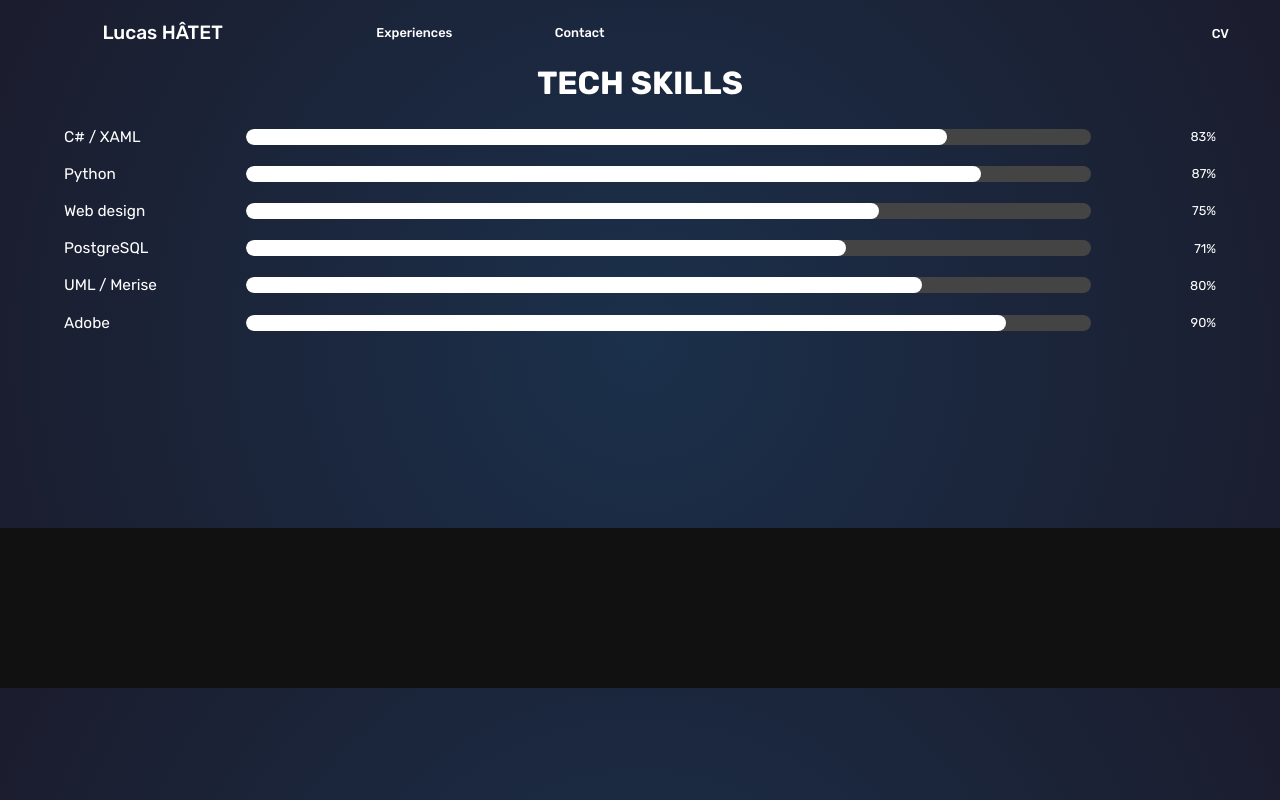
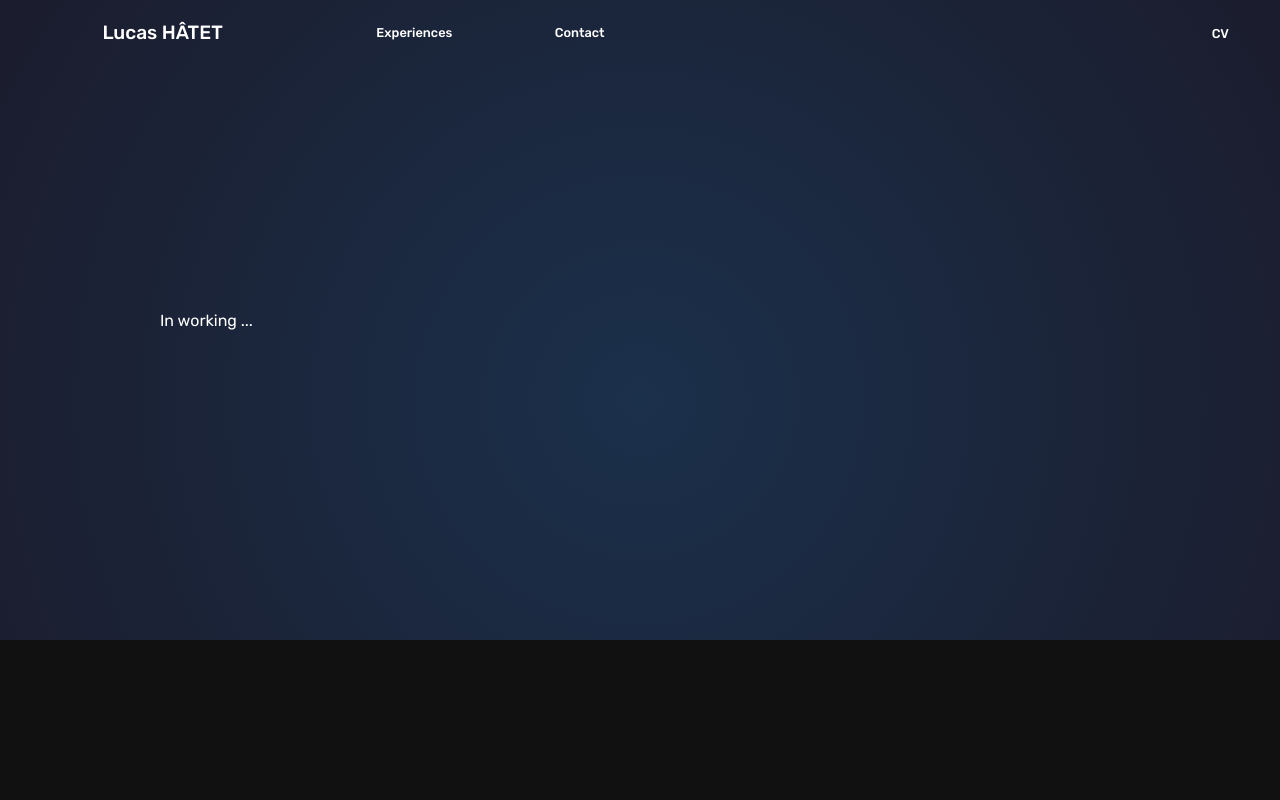
Before and after one commit to lucas-hatet/portfolio-1, a plain HTML site: page experiences.html in a window 1280 px wide. Drawn offline with Linux system fonts and the light colour scheme.

Commit message:
corrections

```diff
--- a/experiences.html
+++ b/experiences.html
@@ -57,58 +57,8 @@
 
 
 
-        <section id="tech_skills">
-
-            <h3>TECH SKILLS</h3>
-
-            <div class="skill">
-                <span class="skill-name">C# / XAML</span>
-                <div class="progress-bar-container">
-                    <div class="progress-bar" style="width: 83%;"></div>
-                </div>
-                <span class="percentage">83%</span>
-            </div>
-
-            <div class="skill">
-                <span class="skill-name">Python</span>
-                <div class="progress-bar-container">
-                    <div class="progress-bar" style="width: 87%;"></div>
-                </div>
-                <span class="percentage">87%</span>
-            </div>
-
-            <div class="skill">
-                <span class="skill-name">Web design</span>
-                <div class="progress-bar-container">
-                    <div class="progress-bar" style="width: 75%;"></div>
-                </div>
-                <span class="percentage">75%</span>
-            </div>
-
-            <div class="skill">
-                <span class="skill-name">PostgreSQL</span>
-                <div class="progress-bar-container">
-                    <div class="progress-bar" style="width: 71%;"></div>
-                </div>
-                <span class="percentage">71%</span>
-            </div>
-
-            <div class="skill">
-                <span class="skill-name">UML / Merise</span>
-                <div class="progress-bar-container">
-                    <div class="progress-bar" style="width: 80%;"></div>
-                </div>
-                <span class="percentage">80%</span>
-            </div>
-
-            <div class="skill">
-                <span class="skill-name">Adobe</span>
-                <div class="progress-bar-container">
-                    <div class="progress-bar" style="width: 90%;"></div>
-                </div>
-                <span class="percentage">90%</span>
-            </div>
-
+        <section style="height: 80vh; align-content: center; padding-left: 20vh">
+            <p>In working ...</p>
         </section>
 
 
--- a/style.css
+++ b/style.css
@@ -622,17 +622,9 @@ li:hover a .line {
 
 .language-header {
     font-size: 1.5vw;
-    color: #00bcd4;
+    color: #00aaff;
     font-weight: bold;
     margin-top: 2vw;
-}
-
-.language-map {
-    display: block;
-    width: 80%;
-    margin: 5vw auto 1vw auto;
-    border-radius: 5px;
-    border: 2px solid #00bcd4;
 }
 
 .language-level {
@@ -694,7 +686,7 @@ li:hover a .line {
     display: flex;
     align-items: center;
     justify-content: center;
-    background-color: rgba(0, 0, 0, 0.2);
+    background-color: rgba(0, 0, 0, 0.4);
     color: white;
     font-size: 1.5vw;
     opacity: 0;
@@ -713,7 +705,7 @@ li:hover a .line {
 }
 
 #item-2 {
-    background-image: url('src/code.png');
+    background-image: url('src/ski.png');
     background-color: #444444;
     grid-column: span 2;
 }
```
Also changed, not shown: src.txt (added), src/ski.png (added).
